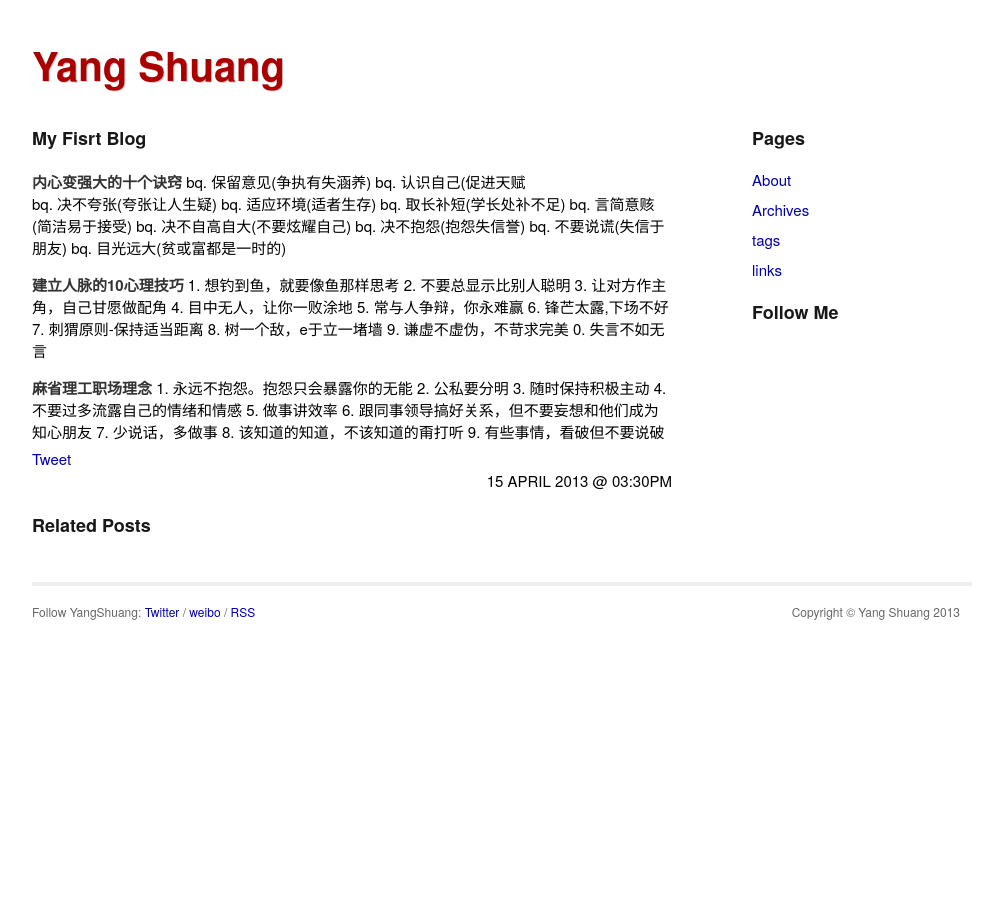
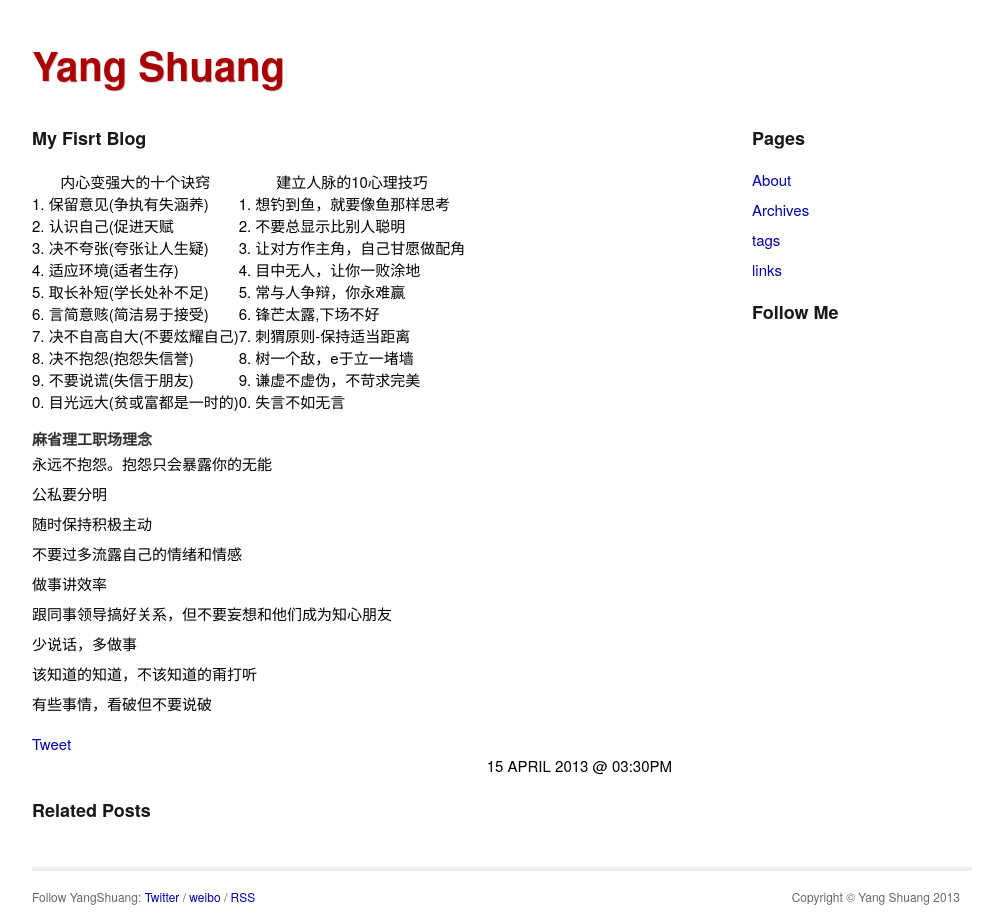
Before and after one commit to utwodownson/utwodownson.github.com, a Jekyll site: the page built from _posts/2013-04-16-the-first-blog.md, in a window 1280 px wide. Shown: the whole page, without its empty margins (138-1141 px from the left). Built offline with Jekyll 4.4.1, drawn with Linux system fonts in a browser that asks for light colours; Markdown is read by kramdown in place of the engine named in the settings; comment, search, counter and statistics services are not loaded.

Commit message:
4.18 blog

```diff
--- a/_posts/2013-04-16-the-first-blog.md
+++ b/_posts/2013-04-16-the-first-blog.md
@@ -4,39 +4,107 @@ title: My Fisrt Blog
 date: 2013-04-15 15:30
 ---
 
-**内心变强大的十个诀窍**
-bq. 保留意见(争执有失涵养)
-bq. 认识自己(促进天赋
-bq. 决不夸张(夸张让人生疑)
-bq. 适应环境(适者生存)
-bq. 取长补短(学长处补不足)
-bq. 言简意赅(简洁易于接受)
-bq. 决不自高自大(不要炫耀自己)
-bq. 决不抱怨(抱怨失信誉)
-bq. 不要说谎(失信于朋友)
-bq. 目光远大(贫或富都是一时的)
+<table class="table table-bordered table-striped table-condensed">
+    <tr>
+        <th>
+            内心变强大的十个诀窍
+        </th>
+        <th>
+建立人脉的10心理技巧
+        </th>
+    </tr>
+    <tr>
+        <td>
+1. 保留意见(争执有失涵养)
+        </td>
+        <td>
+1. 想钓到鱼，就要像鱼那样思考
+        </td>
+    </tr>
+    <tr>
+        <td>
+2. 认识自己(促进天赋
+        </td>
+        <td>
+2. 不要总显示比别人聪明
+        </td>
+    </tr>
+    <tr>
+        <td>
+3. 决不夸张(夸张让人生疑)
+        </td>
+        <td>
+3. 让对方作主角，自己甘愿做配角
+        </td>
+    </tr>
+    <tr>
+        <td>
+4. 适应环境(适者生存)
+        </td>
+        <td>
+4. 目中无人，让你一败涂地
+        </td>
+    </tr>
+    <tr>
+        <td>
+5. 取长补短(学长处补不足)
+        </td>
+        <td>
+5. 常与人争辩，你永难赢
+        </td>
+    </tr>
+    <tr>
+        <td>
+6. 言简意赅(简洁易于接受)
+        </td>
+        <td>
+6. 锋芒太露,下场不好
+        </td>
+    </tr>
+    <tr>
+        <td>
+7. 决不自高自大(不要炫耀自己)
+        </td>
+        <td>
+7. 刺猬原则-保持适当距离
+        </td>
+    </tr>
+    <tr>
+        <td>
+8. 决不抱怨(抱怨失信誉)
+        </td>
+        <td>
+8. 树一个敌，e于立一堵墙
+        </td>
+    </tr>
+    <tr>
+        <td>
+9. 不要说谎(失信于朋友)
+        </td>
+        <td>
+9. 谦虚不虚伪，不苛求完美
+        </td>
+    </tr>
+    <tr>
+        <td>
+0. 目光远大(贫或富都是一时的)
+        </td>
+        <td>
+0. 失言不如无言
+        </td>
+    </tr>
+</table>
+
 
 <!--break-->
 
-**建立人脉的10心理技巧**
-    1. 想钓到鱼，就要像鱼那样思考
-    2. 不要总显示比别人聪明
-    3. 让对方作主角，自己甘愿做配角
-    4. 目中无人，让你一败涂地
-    5. 常与人争辩，你永难赢
-    6. 锋芒太露,下场不好
-    7. 刺猬原则-保持适当距离
-    8. 树一个敌，e于立一堵墙
-    9. 谦虚不虚伪，不苛求完美
-    0. 失言不如无言
-
 **麻省理工职场理念**
-    1. 永远不抱怨。抱怨只会暴露你的无能
-    2. 公私要分明
-    3. 随时保持积极主动
-    4. 不要过多流露自己的情绪和情感
-    5. 做事讲效率
-    6. 跟同事领导搞好关系，但不要妄想和他们成为知心朋友
-    7. 少说话，多做事
-    8. 该知道的知道，不该知道的甭打听
-    9. 有些事情，看破但不要说破
+* 永远不抱怨。抱怨只会暴露你的无能
+* 公私要分明
+* 随时保持积极主动
+* 不要过多流露自己的情绪和情感
+* 做事讲效率
+* 跟同事领导搞好关系，但不要妄想和他们成为知心朋友
+* 少说话，多做事
+* 该知道的知道，不该知道的甭打听
+* 有些事情，看破但不要说破
```
